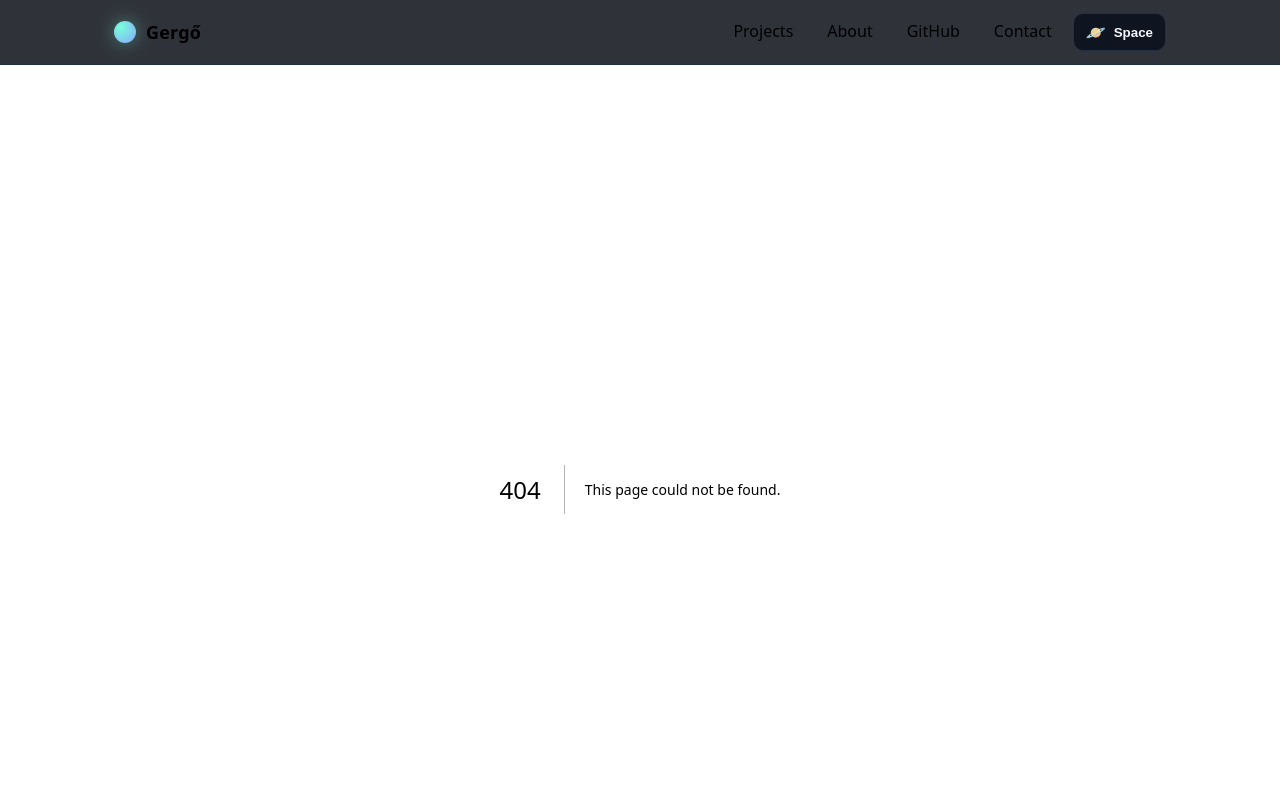
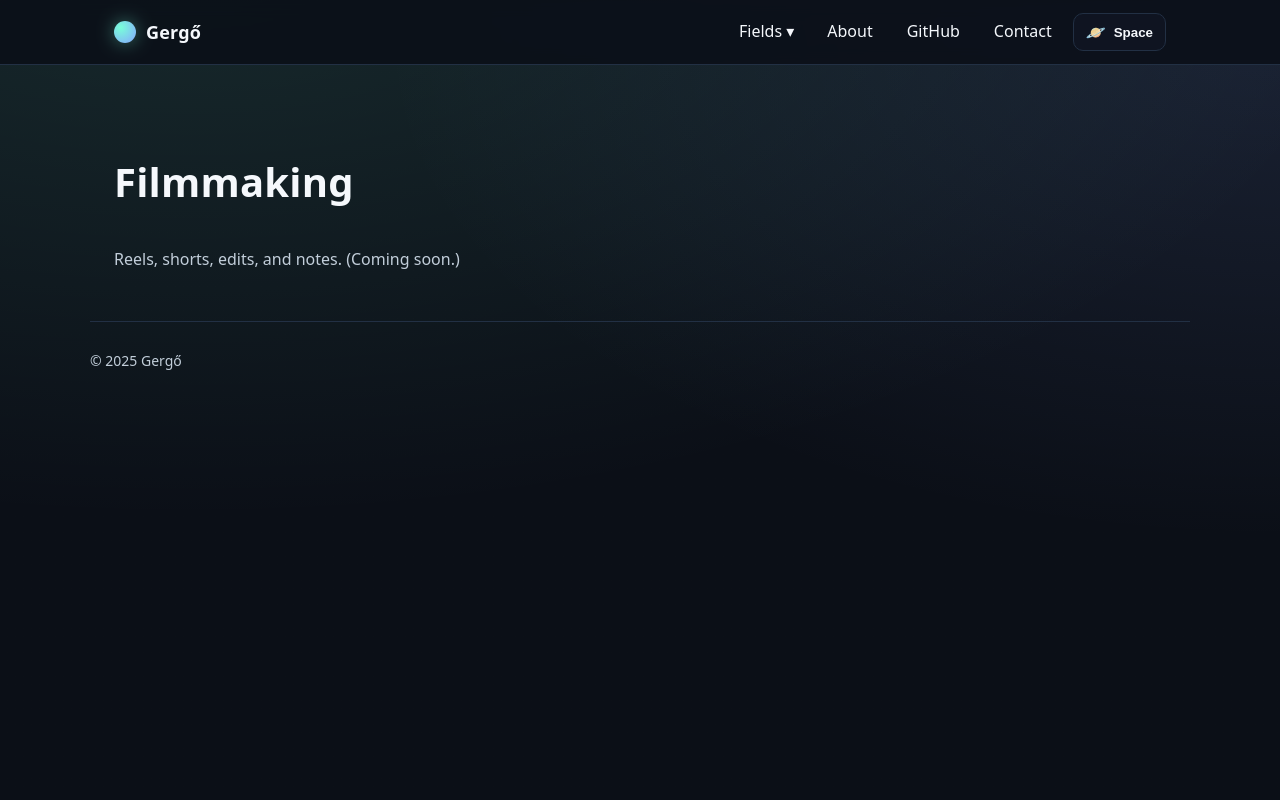
Before and after one commit to gergo-m/portfolio-hub, a Next.js app: page /filmmaking in a window 1280 px wide. Before the commit this address had no page. Shown: the top 800 px of the page. Built offline with nearby package versions, Linux system fonts and the light colour scheme.

Commit message:
create fields

```diff
--- /dev/null
+++ b/app/filmmaking/page.tsx
@@ -0,0 +1,10 @@
+export default function FilmmakingPage() {
+  return (
+    <section className="stack-4">
+      <header className="hero stack-2">
+        <h1 className="hero-title">Filmmaking</h1>
+        <p className="hero-sub">Reels, shorts, edits, and notes. (Coming soon.)</p>
+      </header>
+    </section>
+  );
+}
--- a/app/globals.css
+++ b/app/globals.css
@@ -102,6 +102,66 @@ a { color: inherit; text-decoration: none; }
 }
 .link:hover { border-color: var(--border); background: var(--surface); transform: translateY(-1px); }
 
+/* --- Dropdown menu --- */
+.dropdown {
+  position: relative;
+  display: inline-block;
+}
+
+.dropdown-toggle {
+  cursor: pointer;
+  background: none;
+  border: none;
+  padding: 8px 12px;
+  border-radius: 10px;
+  font: inherit;
+  color: inherit;
+}
+
+/* Dropdown panel */
+.dropdown-content {
+  display: none;
+  position: absolute;
+  top: 110%;
+  left: 0;
+  min-width: 160px;
+  background: var(--surface);        /* solid, matches theme surface */
+  border: 1px solid var(--border);
+  border-radius: 10px;
+  box-shadow: 0 4px 20px rgba(0, 0, 0, 0.25);
+  z-index: 50;
+}
+
+/* Show dropdown on hover (desktop) */
+.dropdown:hover .dropdown-content {
+  display: block;
+}
+
+/* Show dropdown on click (mobile) */
+.dropdown.open .dropdown-content {
+  display: block;
+}
+
+/* Links inside dropdown */
+.dropdown-content a {
+  display: block;
+  padding: 8px 12px;
+  border-radius: 8px;
+  text-decoration: none;
+  color: var(--text);
+  white-space: nowrap;
+}
+
+.dropdown-content a:hover {
+  background: var(--bg-soft);
+}
+
+/* Subtle toggle highlight */
+.dropdown:hover .dropdown-toggle,
+.dropdown.open .dropdown-toggle {
+  background: var(--bg-soft);
+}
+
 /* theme toggle */
 .theme-toggle {
   display: inline-flex; align-items: center; gap: 8px;
--- a/app/layout.tsx
+++ b/app/layout.tsx
@@ -5,7 +5,6 @@ export const metadata = {
   description: "Projects by a CS student @ SZTE (exchange @ TU/e)",
 };
 
-/** No-flash theme: prefer saved; otherwise OS dark->space, light->paper. */
 const ThemeBoot = () => (
   <script
     dangerouslySetInnerHTML={{
@@ -27,18 +26,67 @@ import ThemeToggle from "./components/ThemeToggle";
 export default function RootLayout({ children }: { children: React.ReactNode }) {
   return (
     <html lang="en">
-      <head><ThemeBoot /></head>
+      <head>
+        <ThemeBoot />
+        {/* --- small inline script to enable click-to-toggle dropdown --- */}
+        <script
+          dangerouslySetInnerHTML={{
+            __html: `
+document.addEventListener('DOMContentLoaded', function(){
+  const toggles = document.querySelectorAll('.dropdown-toggle');
+  toggles.forEach(btn=>{
+    btn.addEventListener('click', e=>{
+      e.stopPropagation();
+      const dropdown = btn.parentElement;
+      dropdown.classList.toggle('open');
+    });
+  });
+  // Close on outside click
+  document.addEventListener('click', () => {
+    document.querySelectorAll('.dropdown.open').forEach(d => d.classList.remove('open'));
+  });
+});
+            `.trim(),
+          }}
+        />
+      </head>
       <body>
         <header className="header">
-          <div className="container" style={{ display: "flex", justifyContent: "space-between", alignItems: "center", height: 64 }}>
+          <div
+            className="container"
+            style={{
+              display: "flex",
+              justifyContent: "space-between",
+              alignItems: "center",
+              height: 64,
+            }}
+          >
             <a href="/" className="brand">
               <span className="brand-mark" aria-hidden="true"></span>
               Gergő
             </a>
-            <nav className="nav">
-              <a className="link" href="/">Projects</a>
+
+            <nav className="nav" style={{ display: "flex", alignItems: "center", gap: "8px" }}>
+              {/* Dropdown Menu */}
+              <div className="dropdown">
+                <button className="link dropdown-toggle">Fields ▾</button>
+                <div className="dropdown-content">
+                  <a className="link" href="/development">Development</a>
+                  <a className="link" href="/filmmaking">Filmmaking</a>
+                  <a className="link" href="/university">University</a>
+                </div>
+              </div>
+
+              {/* Other links */}
               <a className="link" href="/about">About</a>
-              <a className="link" href="https://github.com/gergo-m" target="_blank" rel="noreferrer">GitHub</a>
+              <a
+                className="link"
+                href="https://github.com/gergo-m"
+                target="_blank"
+                rel="noreferrer"
+              >
+                GitHub
+              </a>
               <a className="link" href="mailto:mindszenti.gergo@gmail.com">Contact</a>
               <ThemeToggle />
             </nav>
```
Also changed, not shown: app/development/page.tsx (added, +85 -0 lines), app/page.tsx (+38 -50 lines), app/university/page.tsx (added, +10 -0 lines), public/images/field_filmmaking_dark.jpg (added), public/images/field_software-development_dark.jpg (added).
